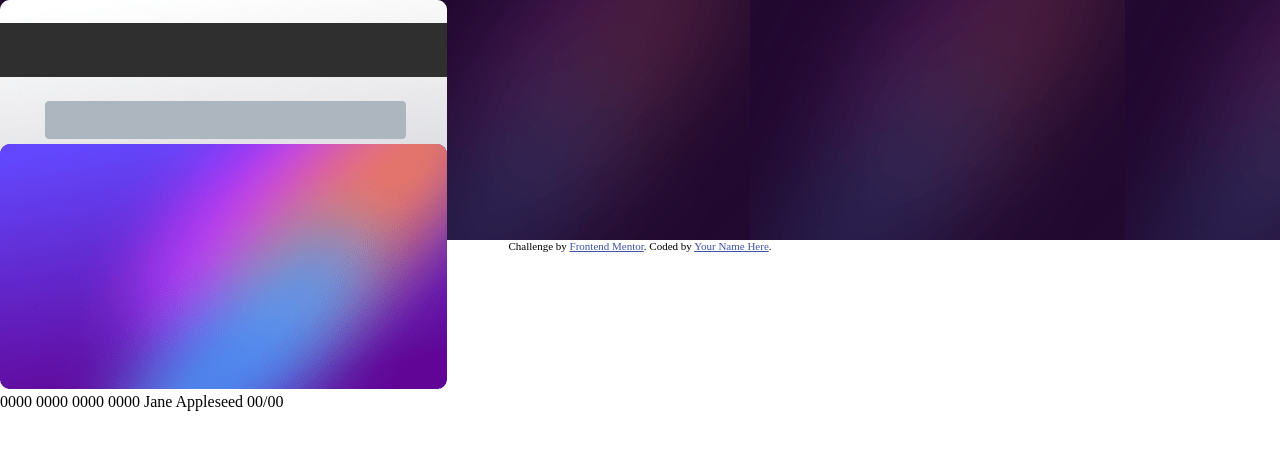
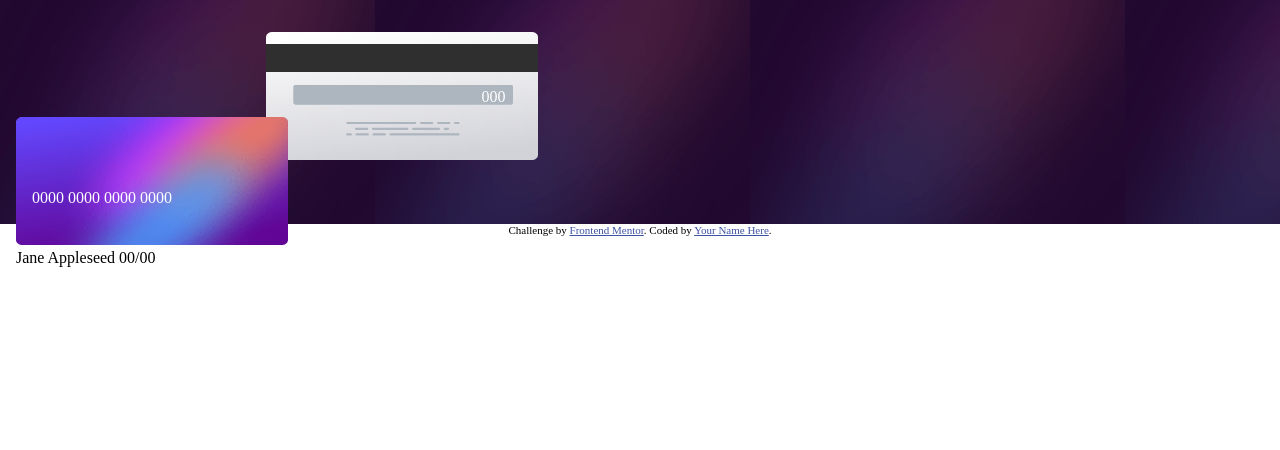
Before and after one commit to AdamMzkr/Front-End-Mentor-lvl2, a plain HTML site: page interactive-card-details/index.html in a window 1280 px wide. Drawn offline with Linux system fonts and the light colour scheme.

Commit message:
positioning elements on card views (in progress)

```diff
--- a/interactive-card-details/main.css
+++ b/interactive-card-details/main.css
@@ -8,31 +8,43 @@
   margin: 0;
   padding: 0;
 }
+.back-view {
+  grid-column: 2/6;
+  grid-row: 1/5;
+  z-index: 0;
+}
+.front-view {
+  grid-column: 1/5;
+  grid-row: 4/7;
+  z-index: 1;
+}
 header {
-  height: 15em;
+  height: 10em;
   background: url(images/bg-main-mobile.png);
+  display: grid;
+  padding: 2em 1em;
 }
-/* .bank-card {
-  height: 6em;
-  width: 18em;
-  background-size: cover;
-  background-repeat: no-repeat;
-  border-radius: 0.5em;
-} */
 
+.bank-card-img {
+  width: 17em;
+  height: 8em;
+}
 .bank-card {
-  width: 18em;
-  height: 9em;
-}
-.bank-card-section {
   position: relative;
   display: inline-block;
-  width: 18em;
-  height: 9em;
+  width: 17em;
+  height: 8em;
 }
-.text {
+#cvc {
   position: absolute;
-  top: 4em;
+  top: 3.5em;
   right: 2em;
   color: var(--white);
 }
+
+#card-number {
+  position: absolute;
+  top: 4.5em;
+  left: 1em;
+  color: var(--white);
+}
```
